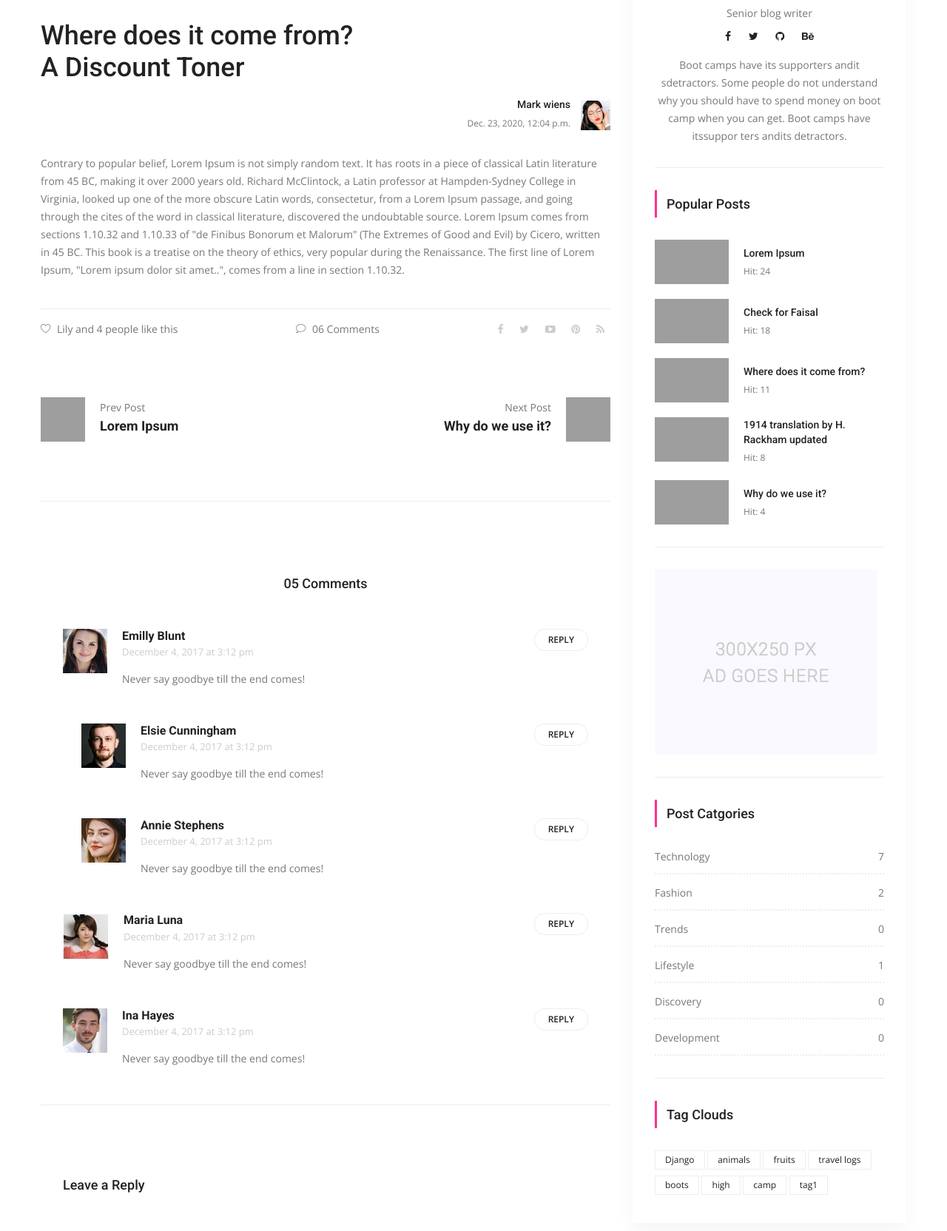
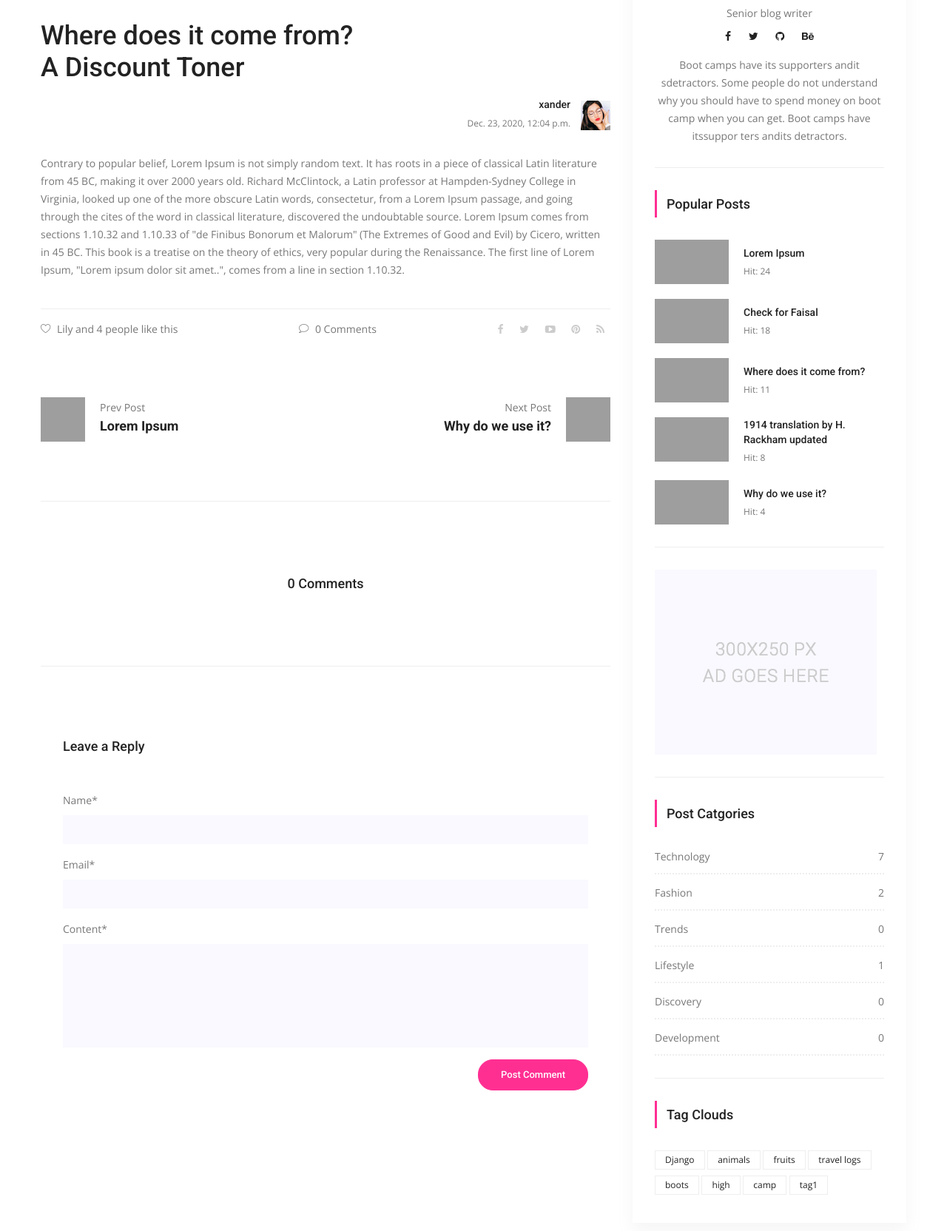
Before and after one commit to FaisalWant/Django-Website, a Django app: a page that uses djviews/src/templates/posts/detail.html in a window 1280 px wide. Shown: the part 933-2597 px from the top of the page at 74% size. Run offline with Django 3.2, Linux system fonts and the light colour scheme; data comes from the database, SQL or seed files in the repository; both versions use the stored data as it was after the commit; some libraries are stand-ins or nearby versions; grey boxes are pictures that could not be loaded.

Commit message:
Listing Comments Added

```diff
--- a/djviews/src/posts/models.py
+++ b/djviews/src/posts/models.py
@@ -65,6 +65,9 @@ class Post(models.Model):
 	slider_post = models.BooleanField(default= False)
 	hit = models.PositiveIntegerField(default= 0)
 
+	def comment_count(self):
+		return self.comments.all().count()
+
 
 	def save(self,*args,**kwargs):
 		self.slug= slugify(self.title)
--- a/djviews/src/templates/posts/detail.html
+++ b/djviews/src/templates/posts/detail.html
@@ -40,7 +40,7 @@
        							<div class="float-right">
        								<div class="media">
        									<div class="media-body">
-       										<h5>Mark wiens</h5>
+       										<h5>{{ single.user }}</h5>
        										<p>{{ single.publishing_date }}</p>
        									</div>
        									<div class="d-flex">
@@ -61,7 +61,7 @@
 
       						<div class="news_d_footer">
       							<a href="#"><i class="lnr lnr lnr-heart"></i>Lily and 4 people like this</a>
-      							<a class="justify-content-center ml-auto" href="#"><i class="lnr lnr lnr-bubble"></i>06 Comments</a>
+      							<a class="justify-content-center ml-auto" href="#"><i class="lnr lnr lnr-bubble"></i>{{ single.comment_count }} Comments</a>
       							<div class="news_socail ml-auto">
 									<a href="#"><i class="fa fa-facebook"></i></a>
 									<a href="#"><i class="fa fa-twitter"></i></a>
@@ -161,7 +161,10 @@
 
 
                         <div class="comments-area">
-                            <h4>05 Comments</h4>
+                            <h4>{{ single.comment_count }} Comments</h4>
+
+                            {% for comment in single.comments.all  %}
+
                             <div class="comment-list">
                                 <div class="single-comment justify-content-between d-flex">
                                     <div class="user justify-content-between d-flex">
@@ -169,94 +172,18 @@
                                             <img src="{% static 'img/blog/c1.jpg' %}" alt="">
                                         </div>
                                         <div class="desc">
-                                            <h5><a href="#">Emilly Blunt</a></h5>
-                                            <p class="date">December 4, 2017 at 3:12 pm </p>
+                                            <h5><a href="#">{{ comment.name }}</a></h5>
+                                            <p class="date">{{ comment.publishing_date }}</p>
                                             <p class="comment">
-                                                Never say goodbye till the end comes!
+                                                {{ comment.content}}
                                             </p>
                                         </div>
                                     </div>
-                                    <div class="reply-btn">
-                                           <a href="" class="btn-reply text-uppercase">reply</a>
-                                    </div>
+
                                 </div>
                             </div>
-                            <div class="comment-list left-padding">
-                                <div class="single-comment justify-content-between d-flex">
-                                    <div class="user justify-content-between d-flex">
-                                        <div class="thumb">
-                                            <img src="{% static 'img/blog/c2.jpg' %}" alt="">
-                                        </div>
-                                        <div class="desc">
-                                            <h5><a href="#">Elsie Cunningham</a></h5>
-                                            <p class="date">December 4, 2017 at 3:12 pm </p>
-                                            <p class="comment">
-                                                Never say goodbye till the end comes!
-                                            </p>
-                                        </div>
-                                    </div>
-                                    <div class="reply-btn">
-                                           <a href="" class="btn-reply text-uppercase">reply</a>
-                                    </div>
-                                </div>
-                            </div>
-                            <div class="comment-list left-padding">
-                                <div class="single-comment justify-content-between d-flex">
-                                    <div class="user justify-content-between d-flex">
-                                        <div class="thumb">
-                                            <img src="{% static 'img/blog/c3.jpg' %}" alt="">
-                                        </div>
-                                        <div class="desc">
-                                            <h5><a href="#">Annie Stephens</a></h5>
-                                            <p class="date">December 4, 2017 at 3:12 pm </p>
-                                            <p class="comment">
-                                                Never say goodbye till the end comes!
-                                            </p>
-                                        </div>
-                                    </div>
-                                    <div class="reply-btn">
-                                           <a href="" class="btn-reply text-uppercase">reply</a>
-                                    </div>
-                                </div>
-                            </div>
-                            <div class="comment-list">
-                                <div class="single-comment justify-content-between d-flex">
-                                    <div class="user justify-content-between d-flex">
-                                        <div class="thumb">
-                                            <img src="{% static 'img/blog/c4.jpg' %}" alt="">
-                                        </div>
-                                        <div class="desc">
-                                            <h5><a href="#">Maria Luna</a></h5>
-                                            <p class="date">December 4, 2017 at 3:12 pm </p>
-                                            <p class="comment">
-                                                Never say goodbye till the end comes!
-                                            </p>
-                                        </div>
-                                    </div>
-                                    <div class="reply-btn">
-                                           <a href="" class="btn-reply text-uppercase">reply</a>
-                                    </div>
-                                </div>
-                            </div>
-                            <div class="comment-list">
-                                <div class="single-comment justify-content-between d-flex">
-                                    <div class="user justify-content-between d-flex">
-                                        <div class="thumb">
-                                            <img src="{% static 'img/blog/c5.jpg' %}" alt="">
-                                        </div>
-                                        <div class="desc">
-                                            <h5><a href="#">Ina Hayes</a></h5>
-                                            <p class="date">December 4, 2017 at 3:12 pm </p>
-                                            <p class="comment">
-                                                Never say goodbye till the end comes!
-                                            </p>
-                                        </div>
-                                    </div>
-                                    <div class="reply-btn">
-                                           <a href="" class="btn-reply text-uppercase">reply</a>
-                                    </div>
-                                </div>
-                            </div>
+
+                            {% endfor %}
                         </div>
                         <div class="comment-form">
                             <h4>Leave a Reply</h4>
```
Also changed, not shown: djviews/src/db.sqlite3.
